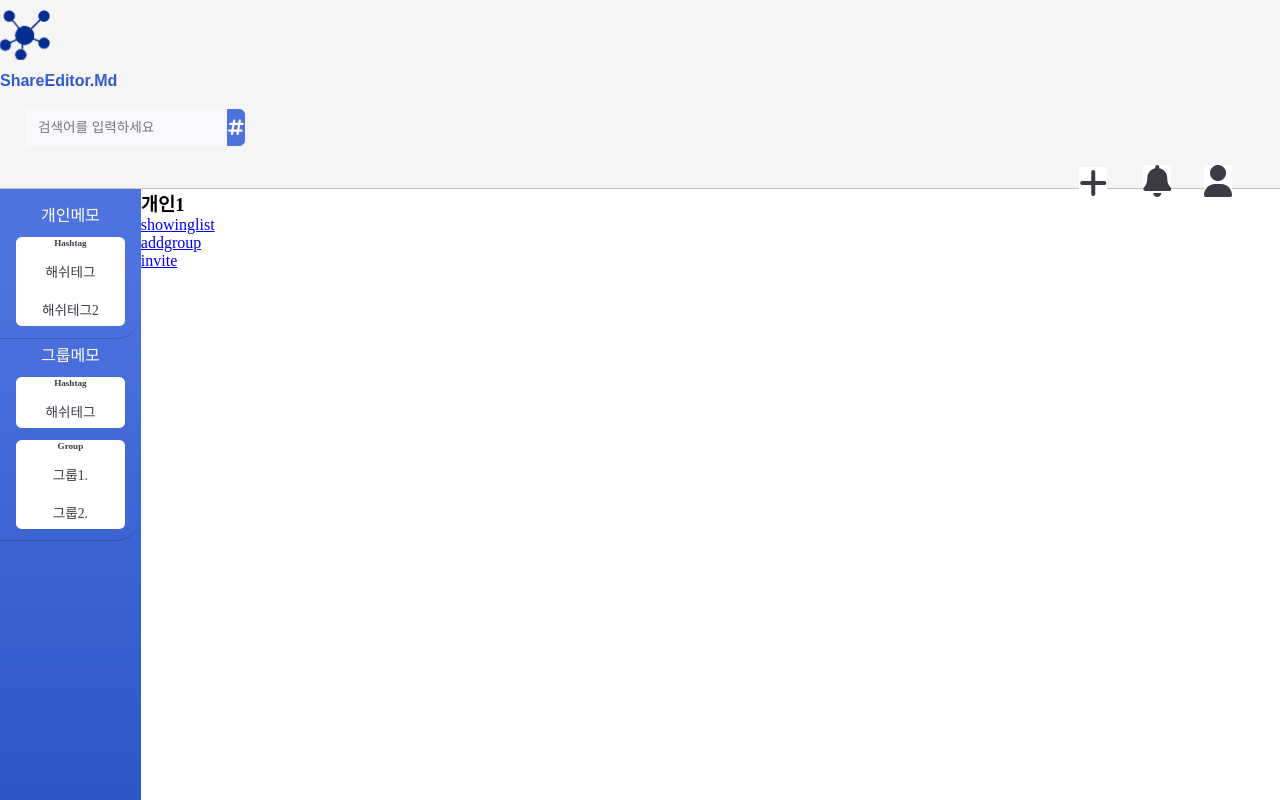
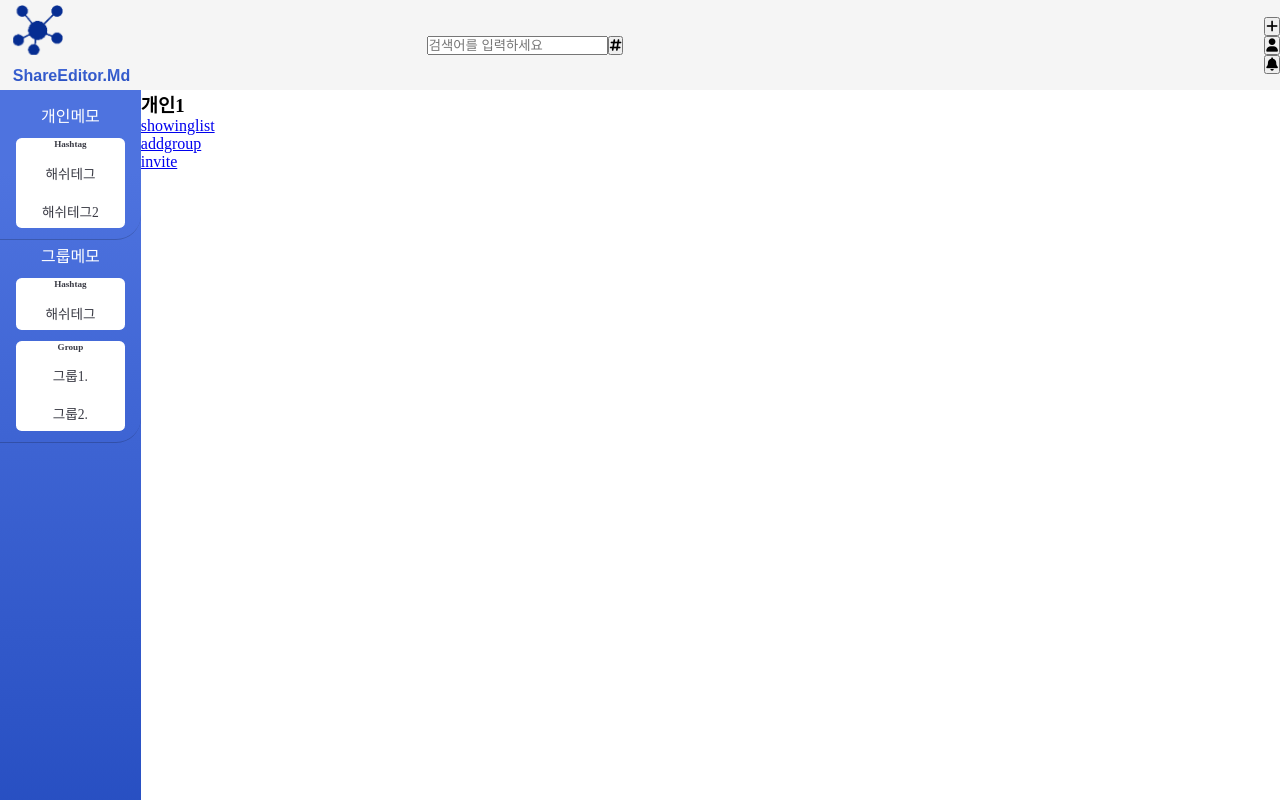
Before and after one commit to kin911014/react-1, a React app: page / in a window 1280 px wide. Built offline with nearby package versions, Linux system fonts and the light colour scheme.

Commit message:
fix header css #3

```diff
--- a/public/header.css
+++ b/public/header.css
@@ -1,15 +1,78 @@
 .header {
-  width: 100%;
-  display: flex;
+  background-color: #f5f5f5;
+  /* display: flex; */
   /* 5.8 수정, 메인 헤더 padding수정  */
-  padding: 10px 0 3px 0;
-  border-bottom: 0.1em solid rgba(0, 0, 0, 0.2);
-  flex-flow: row nowrap;
-  background-color: #f5f5f5;
+  /* border-bottom: 0.1em solid rgba(0, 0, 0, 0.2); */
+  /* flex-flow: row nowrap; */
 }
 
+.header_wrapper {
+  width: 100%;
+  padding: 5px 0px;
+  /* padding: 10px 0 3px 0; */
+
+  margin: 0 auto;
+  display: grid;
+  grid-template-columns: repeat(3, 1fr);
+  align-items: center;
+}
+
+/*//////////logo-column///////////*/
+.logo-header {
+  padding-left: 3%;
+}
+
+.logo-title_container {
+  display: flex;
+  align-items: center;
+  justify-content: center;
+}
+.logo-header-title p {
+  color: #4c71dd;
+  background: linear-gradient(180deg, #4e73df 10%, #224abe 100%);
+  -webkit-background-clip: text;
+  -webkit-text-fill-color: transparent;
+  font-weight: bold;
+  font-family: "Product Sans", Arial, sans-serif;
+  padding-top: 0.5rem;
+}
+
+.logo {
+  animation: App-logo-spin infinite 20s linear;
+  width: 50px;
+  height: 50px;
+}
+
+@keyframes App-logo-spin {
+  from {
+    transform: rotate(0deg);
+  }
+  to {
+    transform: rotate(360deg);
+  }
+}
+
+/*//////////logo-column///////////*/
+
+/*////////////search_div//////////////*/
+
+.search_div {
+  width: 100%;
+}
+
+/*////////////search_div//////////////*/
+
+/*///////////right-header////////////*/
+.right-header {
+  justify-self: end;
+}
+
+/*///////////right-header////////////*/
+
+/*/////////////////////////////////*/
+
 /*//////////////header-right////////////////////*/
-.dropdown-menu a {
+/* .dropdown-menu a {
   text-decoration: none;
 }
 
@@ -25,11 +88,11 @@
   top: 0px;
   left: 0px;
   transform: translate(-133.6px, 60.8px);
-  /*5.8, 화면밖넘어감 수정  */
-}
+} */
+/*5.8, 화면밖넘어감 수정  */
 
 /* profile*/
-.dropdown {
+/* .dropdown {
   position: absolute;
 }
 
@@ -38,12 +101,12 @@
 .fa-user:before {
   font-size: xx-large;
   color: #3a3b45;
-}
+} */
 
 /**/
 
 /*userbell, profile*/
-
+/*
 .right-header {
   width: 64%;
   right: 2rem;
@@ -67,19 +130,19 @@
 .header-profile,
 .header-bell {
   position: absolute;
-}
+} */
 /**/
 
 /* header btn */
-.header-memo_btn,
+/* .header-memo_btn,
 .header-profile__icon,
 .header-bell__icon {
   border: 0;
-  background-color: #fff;
-}
+  background-color: #fff; */
+/* } */
 
 /* header profile */
-.popup-profile {
+/* .popup-profile {
   position: fixed;
   width: 100%;
   height: 100%;
@@ -113,11 +176,11 @@
 
   display: flex;
   flex-direction: column;
-  align-items: center;
-  /* 가로 중앙에 자식을 배치 */
-  justify-content: center;
-  /* 세로에서 가운데에 자식을 배치 */
-}
+  align-items: center; */
+/* 가로 중앙에 자식을 배치 */
+/* justify-content: center; */
+/* 세로에서 가운데에 자식을 배치 */
+/* }
 
 .inner_profile-header {
   margin-top: 2%;
@@ -174,7 +237,7 @@ input.profile_input:not(:last-child) {
 }
 
 /*plus-memo*/
-.popup {
+/*.popup {
   position: fixed;
   width: 100%;
   height: 100%;
@@ -198,15 +261,15 @@ input.profile_input:not(:last-child) {
   display: flex;
   flex-direction: column;
   align-items: center;
-}
+} */
 
 /* ? 뭔지확인*/
-.markDownView {
+/* .markDownView {
   border: 1px solid black;
-}
+} */
 
 /*//////////////header-searchdiv////////////////////*/
-.search-form {
+/* .search-form {
   width: 22%;
   margin: 0 0 0 1rem;
   display: inline-block !important;
@@ -243,19 +306,12 @@ input.profile_input:not(:last-child) {
 .fa-hashtag:before {
   color: #fff;
   font-size: large;
-}
+} */
 /*//////////////header-searchdiv////////////////////*/
 
 /*//////////////header-logodiv////////////////////*/
+/*
 
-@keyframes App-logo-spin {
-  from {
-    transform: rotate(0deg);
-  }
-  to {
-    transform: rotate(360deg);
-  }
-}
 
 .logo-div {
   min-width: 120px;
@@ -269,13 +325,5 @@ input.profile_input:not(:last-child) {
   height: 50px;
 }
 
-.logo-header-title p {
-  color: #4c71dd;
-  background: linear-gradient(180deg, #4e73df 10%, #224abe 100%);
-  -webkit-background-clip: text;
-  -webkit-text-fill-color: transparent;
-  font-weight: bold;
-  font-family: "Product Sans", Arial, sans-serif;
-  padding-top: 0.5rem;
-}
+ */
 /*//////////////header-logodiv////////////////////*/
--- a/src/header/Header.js
+++ b/src/header/Header.js
@@ -9,9 +9,14 @@ export default class header extends React.Component {
       <div className="header">
         <div className="header_wrapper">
           <div className="logo-header">
-            <img className="logo" src="http://localhost:8090/images/logo.png" />
-            <div className="logo-header-title">
-              <p>ShareEditor.Md</p>
+            <div>
+              <img
+                className="logo"
+                src="http://localhost:8090/images/logo.png"
+              />
+              <div className="logo-header-title">
+                <p>ShareEditor.Md</p>
+              </div>
             </div>
           </div>
           <div className="search_div">
```
